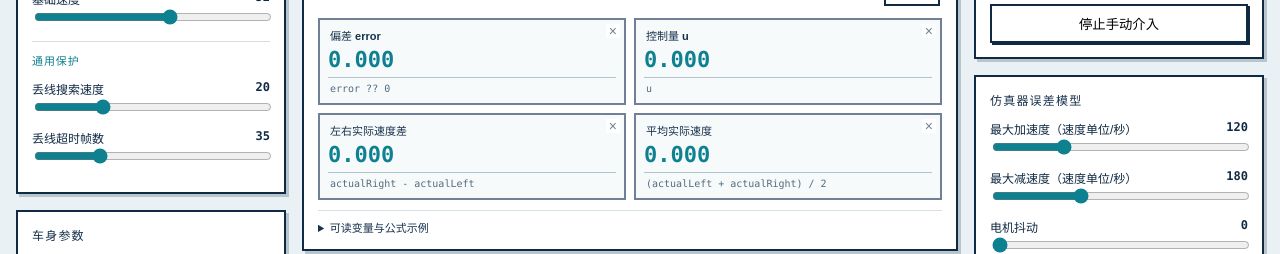
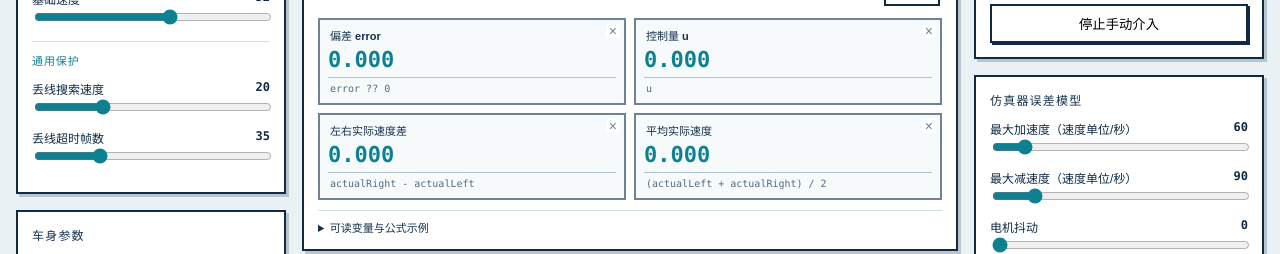
Before and after one commit to EasonHelloWord/TrackSense-Lab, a React (Vite) app: page / in a window 1280 px wide. Shown: the part 800-1054 px from the top of the page. Built offline with nearby package versions, Linux system fonts and the light colour scheme.

Commit message:
Lower default motor acceleration limits

```diff
--- a/src/simulation/simulationEngine.ts
+++ b/src/simulation/simulationEngine.ts
@@ -4,7 +4,7 @@ import { readSensors } from './sensorModel';
 import { clamp } from '../utils/clamp';
 
 const emptyResult: ControllerResult = { motorCommand: { leftSpeed: 0, rightSpeed: 0 }, error: null, linePosition: 0, actionLabel: '等待开始', explanation: '点击开始或单步，读取固定传感器下方的地图。', debugValues: {} };
-export const defaultSettings: SimulationSettings = { motorJitter: 0, motorAcceleration: 120, motorDeceleration: 180, leftEfficiency: 1, rightEfficiency: 1, sensorNoise: 0, sensorDelay: 0, disabledSensor: null, sensorSpacing: 15, sensorForwardOffset: 59, motorSpacing: 120 };
+export const defaultSettings: SimulationSettings = { motorJitter: 0, motorAcceleration: 60, motorDeceleration: 90, leftEfficiency: 1, rightEfficiency: 1, sensorNoise: 0, sensorDelay: 0, disabledSensor: null, sensorSpacing: 15, sensorForwardOffset: 59, motorSpacing: 120 };
 
 export class SimulationEngine {
   preset: TrackPreset = 'straight'; seed = 1; settings = { ...defaultSettings }; context: ControllerContext;
```
